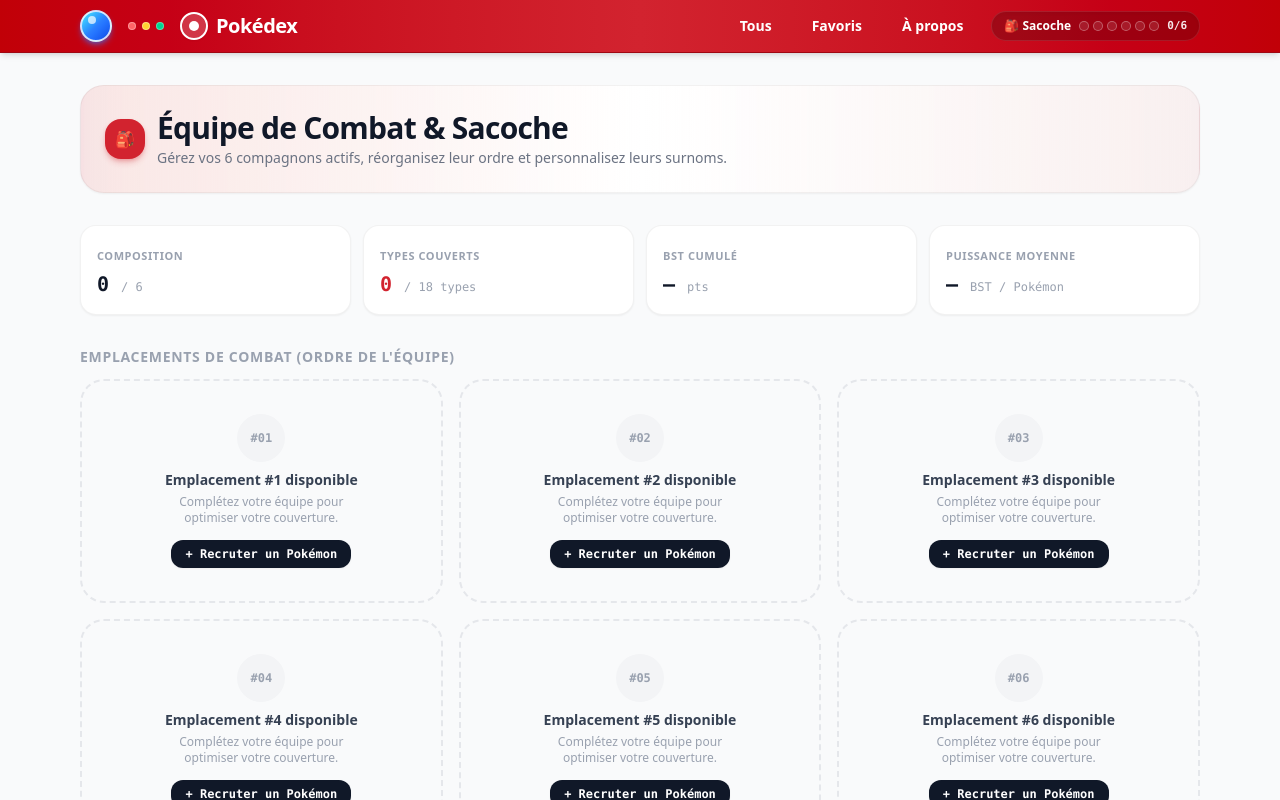
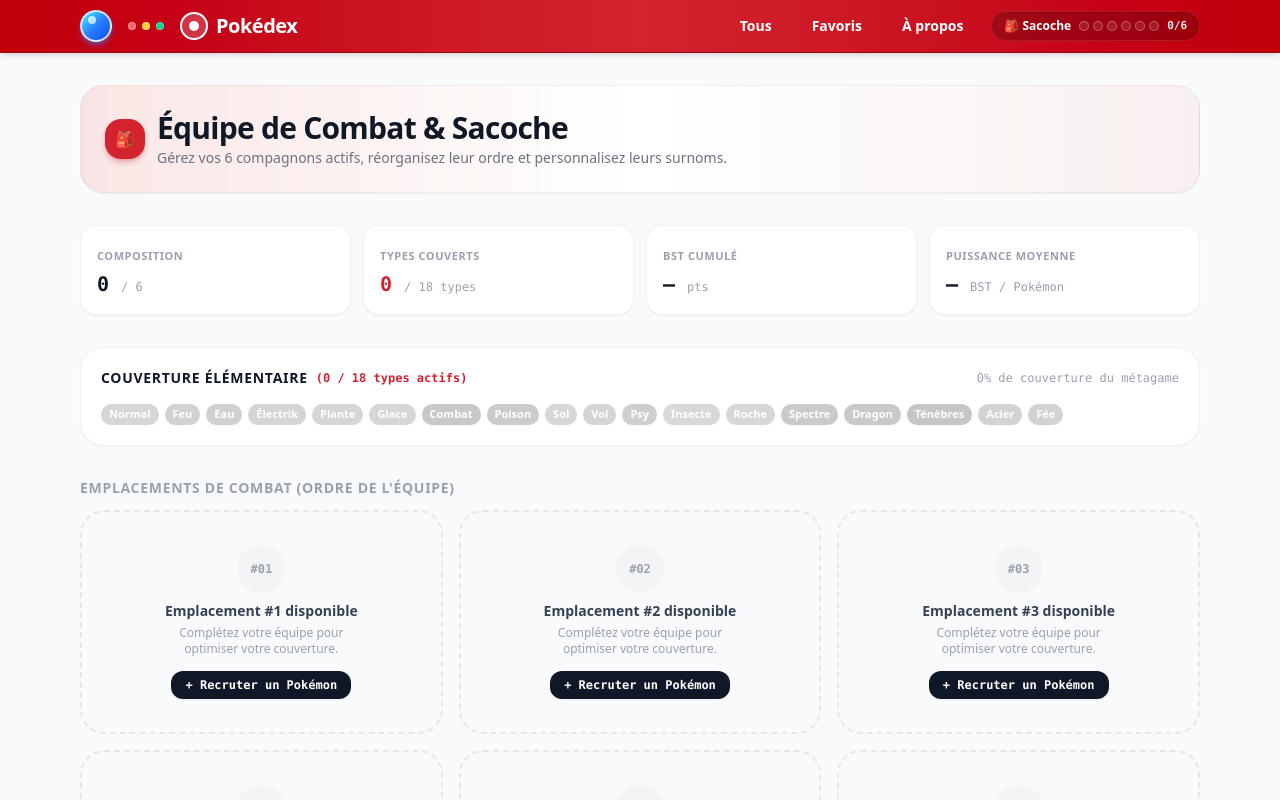
Before and after one commit to RyukSylux/pokedexBis, a Next.js app: page /sacoche in a window 1280 px wide. Shown: the top 800 px of the page. Built offline with nearby package versions, Linux system fonts and the light colour scheme.

Commit message:
feat(ui): refine sacoche ergonomics with 18-type coverage tracker, keyboard nickname shortcuts, and authentic SVG Pokeballs

```diff
--- a/app/sacoche/page.tsx
+++ b/app/sacoche/page.tsx
@@ -5,7 +5,10 @@ import Image from "next/image";
 import Link from "next/link";
 import AnalyseurEquipe from "@/components/AnalyseurEquipe";
 import BadgeType from "@/components/BadgeType";
+import { TYPES } from "@/lib/types";
 import { TAILLE_SACOCHE, useSacoche } from "@/stores/sacoche";
+
+const TOUS_LES_TYPES = Object.keys(TYPES);
 
 export default function PageSacoche() {
   const equipe = useSacoche((etat) => etat.equipe);
@@ -140,17 +143,45 @@ export default function PageSacoche() {
         </div>
       </div>
 
-      {/* Barre des types couverts avec badges */}
-      {typesCouverts.length > 0 && (
-        <div className="flex flex-wrap items-center gap-2 rounded-2xl border border-black/5 bg-white p-4 shadow-xs dark:border-white/10 dark:bg-gray-900">
-          <span className="text-xs font-bold uppercase tracking-wider text-gray-400 dark:text-gray-500 mr-1">
-            Types couverts par l&apos;équipe :
+      {/* Barre des types avec couverture complète des 18 types */}
+      <div className="rounded-3xl border border-black/5 bg-white p-5 shadow-xs dark:border-white/10 dark:bg-gray-900">
+        <div className="flex flex-wrap items-center justify-between gap-2 mb-3">
+          <div className="flex items-center gap-2">
+            <h2 className="text-sm font-extrabold text-gray-900 dark:text-white uppercase tracking-wider">
+              Couverture Élémentaire
+            </h2>
+            <span className="font-mono text-xs font-bold text-pokedex">
+              ({typesCouverts.length} / 18 types actifs)
+            </span>
+          </div>
+          <span className="text-xs font-mono text-gray-400">
+            {Math.round((typesCouverts.length / 18) * 100)}% de couverture du métagame
           </span>
-          {typesCouverts.map((type) => (
-            <BadgeType key={type} type={type} taille="sm" />
-          ))}
         </div>
-      )}
+
+        <div className="flex flex-wrap gap-1.5">
+          {TOUS_LES_TYPES.map((typeKey) => {
+            const estCouvert = typesCouverts.includes(typeKey);
+            return (
+              <div
+                key={typeKey}
+                className={`transition-all duration-200 ${
+                  estCouvert
+                    ? "opacity-100 scale-100"
+                    : "opacity-30 grayscale hover:opacity-60"
+                }`}
+                title={
+                  estCouvert
+                    ? `Type ${TYPES[typeKey].libelle} couvert par l'équipe`
+                    : `Type ${TYPES[typeKey].libelle} manquant dans l'équipe`
+                }
+              >
+                <BadgeType type={typeKey} taille="sm" />
+              </div>
+            );
+          })}
+        </div>
+      </div>
 
       {/* Grille des 6 Emplacements Tactiques */}
       <div className="space-y-3">
@@ -252,6 +283,10 @@ export default function PageSacoche() {
                           type="text"
                           value={valeurSurnom}
                           onChange={(e) => setValeurSurnom(e.target.value)}
+                          onKeyDown={(e) => {
+                            if (e.key === "Enter") handleSauvegarderSurnom(membre.id);
+                            if (e.key === "Escape") setSlotEnEdition(null);
+                          }}
                           maxLength={12}
                           autoFocus
                           placeholder={membre.nom}
@@ -260,9 +295,20 @@ export default function PageSacoche() {
                         <button
                           type="button"
                           onClick={() => handleSauvegarderSurnom(membre.id)}
-                          className="rounded-lg bg-emerald-600 px-2 py-1 text-xs font-bold text-white hover:bg-emerald-700"
+                          title="Sauvegarder (Entrée)"
+                          aria-label="Sauvegarder le surnom"
+                          className="rounded-lg bg-emerald-600 px-2 py-1 text-xs font-bold text-white hover:bg-emerald-700 transition"
                         >
                           ✓
+                        </button>
+                        <button
+                          type="button"
+                          onClick={() => setSlotEnEdition(null)}
+                          title="Annuler (Échap)"
+                          aria-label="Annuler la modification"
+                          className="rounded-lg bg-gray-200 px-2 py-1 text-xs font-bold text-gray-700 hover:bg-gray-300 dark:bg-gray-700 dark:text-gray-300 transition"
+                        >
+                          ✕
                         </button>
                       </div>
                     ) : (
--- a/components/BoutonSacoche.tsx
+++ b/components/BoutonSacoche.tsx
@@ -4,7 +4,7 @@ import { TAILLE_SACOCHE, useSacoche } from "@/stores/sacoche";
 import type { Pokemon } from "@/types/pokemon";
 
 const BASE =
-  "inline-flex items-center justify-center rounded-full px-5 py-2 text-sm font-semibold transition-all active:scale-95 shadow-sm";
+  "inline-flex items-center justify-center gap-2 rounded-full px-5 py-2.5 text-sm font-semibold transition-all active:scale-95 shadow-sm";
 
 export default function BoutonSacoche({ pokemon }: { pokemon: Pokemon }) {
   const dedans = useSacoche((etat) => etat.equipe.some((m) => m.id === pokemon.id));
@@ -19,6 +19,7 @@ export default function BoutonSacoche({ pokemon }: { pokemon: Pokemon }) {
         onClick={() => retirer(pokemon.id)}
         className={`${BASE} border border-pokedex text-pokedex hover:bg-pokedex/10`}
       >
+        <span className="size-2 rounded-full bg-red-600" />
         Retirer de la sacoche
       </button>
     );
@@ -31,7 +32,8 @@ export default function BoutonSacoche({ pokemon }: { pokemon: Pokemon }) {
       disabled={pleine}
       className={`${BASE} bg-pokedex text-white hover:brightness-110 disabled:cursor-not-allowed disabled:opacity-40`}
     >
-      {pleine ? "Sacoche pleine" : "Ajouter à la sacoche"}
+      <span className="size-2 rounded-full bg-white" />
+      {pleine ? "Sacoche pleine (6/6)" : "Ajouter à la sacoche"}
     </button>
   );
 }
--- a/components/BoutonSacocheRapide.tsx
+++ b/components/BoutonSacocheRapide.tsx
@@ -45,15 +45,55 @@ export default function BoutonSacocheRapide({ pokemon }: Props) {
       }
       className={`group/btn relative flex size-8 items-center justify-center rounded-full border transition-all duration-200 ${
         estDansEquipe
-          ? "border-red-500 bg-red-600 text-white shadow-md shadow-red-500/30 scale-105"
+          ? "border-red-500 bg-red-50 shadow-md shadow-red-500/20 scale-105 dark:bg-red-950/40 dark:border-red-600"
           : estPleine
           ? "border-gray-200/60 bg-gray-100/60 text-gray-300 cursor-not-allowed dark:border-gray-800 dark:bg-gray-800/40 dark:text-gray-600"
           : "border-gray-200 bg-white/90 text-gray-400 hover:border-red-400 hover:text-red-500 hover:bg-white dark:border-gray-700 dark:bg-gray-800/80 dark:text-gray-400 dark:hover:border-red-500 dark:hover:text-red-400 shadow-xs"
       }`}
     >
-      <span className="text-sm transition-transform duration-200 group-hover/btn:scale-110">
-        {estDansEquipe ? "🔴" : "⚪"}
-      </span>
+      <svg
+        className="size-5 transition-transform duration-200 group-hover/btn:scale-110"
+        viewBox="0 0 24 24"
+        fill="none"
+      >
+        <path
+          d="M2 12C2 6.477 6.477 2 12 2s10 4.477 10 10"
+          fill={estDansEquipe ? "#ef4444" : "currentColor"}
+          stroke={estDansEquipe ? "#b91c1c" : "currentColor"}
+          strokeWidth="1.5"
+          fillOpacity={estDansEquipe ? 1 : 0.15}
+        />
+        <path
+          d="M22 12c0 5.523-4.477 10-10 10S2 17.523 2 12"
+          fill={estDansEquipe ? "#ffffff" : "currentColor"}
+          stroke={estDansEquipe ? "#94a3b8" : "currentColor"}
+          strokeWidth="1.5"
+          fillOpacity={estDansEquipe ? 0.95 : 0.05}
+        />
+        <line
+          x1="2"
+          y1="12"
+          x2="22"
+          y2="12"
+          stroke={estDansEquipe ? "#1e293b" : "currentColor"}
+          strokeWidth="1.5"
+        />
+        <circle
+          cx="12"
+          cy="12"
+          r="3.5"
+          fill={estDansEquipe ? "#ffffff" : "currentColor"}
+          stroke={estDansEquipe ? "#1e293b" : "currentColor"}
+          strokeWidth="1.5"
+          fillOpacity={estDansEquipe ? 1 : 0.2}
+        />
+        <circle
+          cx="12"
+          cy="12"
+          r="1.5"
+          fill={estDansEquipe ? "#ef4444" : "currentColor"}
+        />
+      </svg>
     </button>
   );
 }
```
